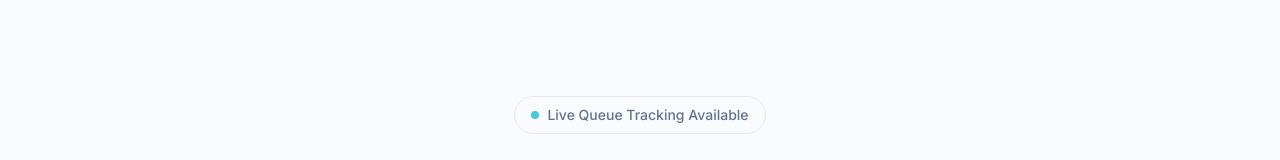
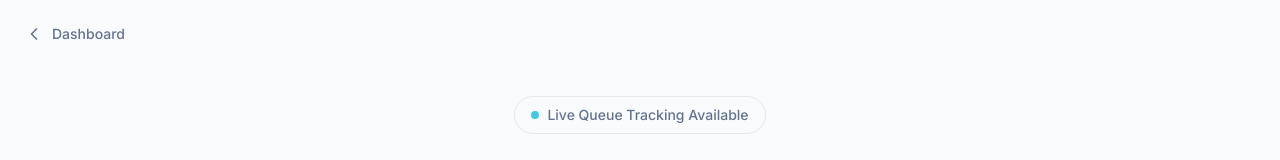
Before and after one commit to astitwaraj/queueseva, a Next.js app: page /customer/search in a window 1280 px wide. Shown: the top 160 px of the page. Built offline with nearby package versions, Linux system fonts and the light colour scheme; no server answers; the database is empty; sample sign-in values are in the browser's storage.

Commit message:
Added back to dashboard button in customer search page

```diff
--- a/src/app/customer/search/page.tsx
+++ b/src/app/customer/search/page.tsx
@@ -7,7 +7,7 @@ import { collection, getDocs, query } from 'firebase/firestore';
 import { db } from '@/lib/firebase/config';
 import { Shop } from '@/lib/firebase/db';
 import { useAuth } from '@/contexts/AuthContext';
-import { Search, Loader2, Store, ChevronRight } from 'lucide-react';
+import { Search, Loader2, Store, ChevronRight, ChevronLeft } from 'lucide-react';
 
 export default function CustomerLanding() {
   const router = useRouter();
@@ -66,6 +66,15 @@ export default function CustomerLanding() {
 
   return (
     <div className="min-h-screen bg-background relative overflow-hidden">
+      {/* Back Button */}
+      <button
+        onClick={() => router.push('/customer/dashboard')}
+        className="absolute top-6 left-6 z-50 flex items-center space-x-2 text-foreground-muted hover:text-foreground transition-colors"
+      >
+        <ChevronLeft size={20} />
+        <span className="text-sm font-medium">Dashboard</span>
+      </button>
+
       {/* Background decorations */}
       <div className="absolute top-0 right-0 w-[800px] h-[800px] bg-glow-cyan rounded-full mix-blend-screen filter blur-[150px] opacity-20 -translate-y-1/2 translate-x-1/2"></div>
       <div className="absolute bottom-0 left-0 w-[600px] h-[600px] bg-glow-violet rounded-full mix-blend-screen filter blur-[150px] opacity-20 translate-y-1/4 -translate-x-1/4"></div>
```
